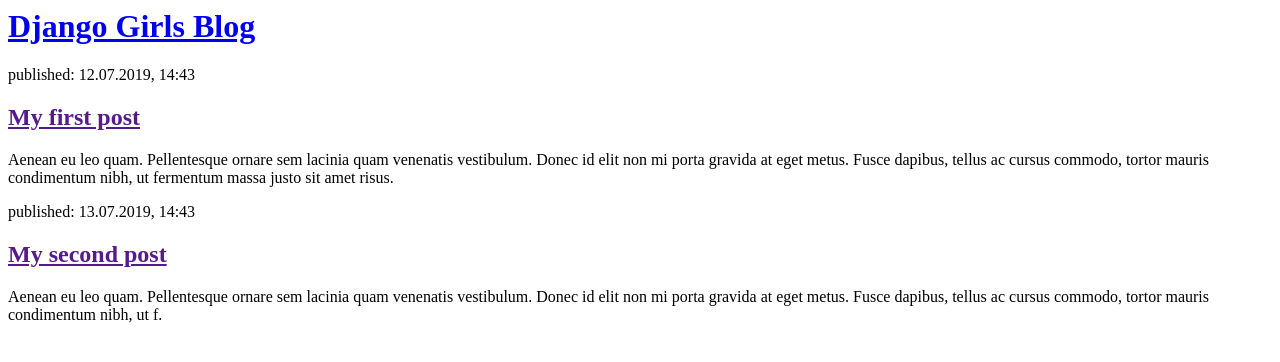
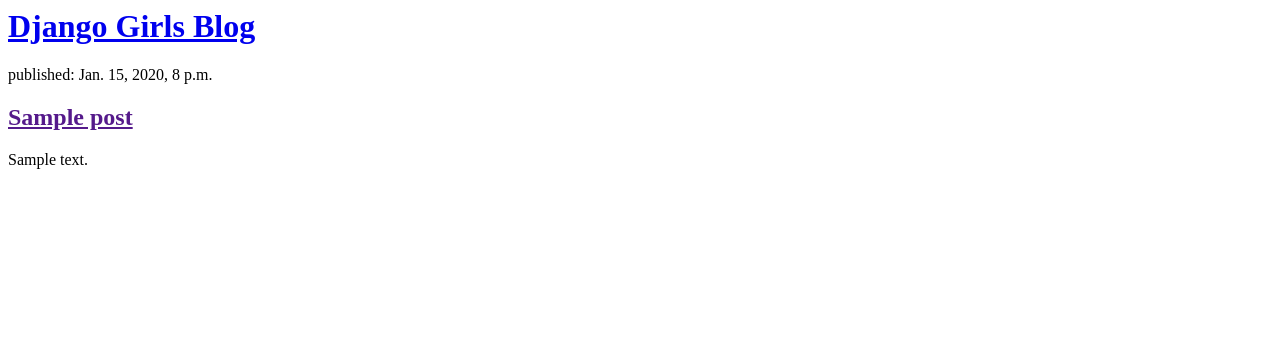
Before and after one commit to AntarcticWolf/my-first-blog, a Django app: template blog/templates/blog/post_list.html in a window 1280 px wide. Shown: the top 362 px of the page. Run offline with Django 3.2, Linux system fonts and the light colour scheme; the template is opened without the code that fills it: values that come from a table or form of the project are taken from there, others are empty; tables that the repository leaves empty hold one stand-in row (values such as "Sample post").

Commit message:
Deploying Post templates, using HTML

```diff
--- a/blog/templates/blog/post_list.html
+++ b/blog/templates/blog/post_list.html
@@ -7,16 +7,12 @@
             <h1><a href="/">Django Girls Blog</a></h1>
         </div>
 
-        <div>
-            <p>published: 12.07.2019, 14:43</p>
-            <h2><a href="">My first post</a></h2>
-            <p>Aenean eu leo quam. Pellentesque ornare sem lacinia quam venenatis vestibulum. Donec id elit non mi porta gravida at eget metus. Fusce dapibus, tellus ac cursus commodo, tortor mauris condimentum nibh, ut fermentum massa justo sit amet risus.</p>
-        </div>
-
-        <div>
-            <p>published: 13.07.2019, 14:43</p>
-            <h2><a href="">My second post</a></h2>
-            <p>Aenean eu leo quam. Pellentesque ornare sem lacinia quam venenatis vestibulum. Donec id elit non mi porta gravida at eget metus. Fusce dapibus, tellus ac cursus commodo, tortor mauris condimentum nibh, ut f.</p>
-        </div>
+        {% for post in posts%}
+            <div>
+                <p>published: {{post.published_date}}</p>
+                <h2><a href="">{{post.title}}</a></h2>
+                <p>{{post.text|linebreaksbr}}</p>
+            </div>
+        {% endfor %}
     </body>
 </html>
--- a/blog/views.py
+++ b/blog/views.py
@@ -1,6 +1,10 @@
+#Add models to view. The '.' before models works because it's in the same directory as the views file.
 from django.shortcuts import render
+from django.utils import timezone
+from .models import Post
 
 #Making a view...something
 
 def post_list(request):
-    return render(request, 'blog/post_list.html', {})
+    posts = Post.objects.filter(published_date__lte=timezone.now()).order_by('published_date')
+    return render(request, 'blog/post_list.html', {'posts': posts})
```
